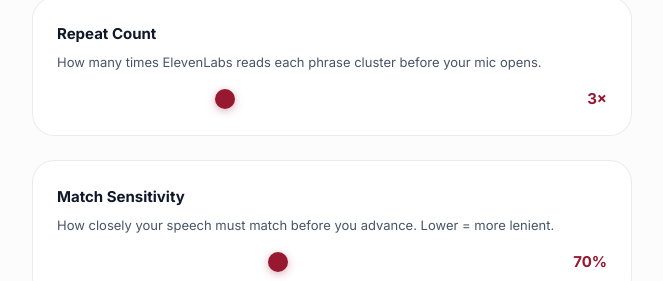
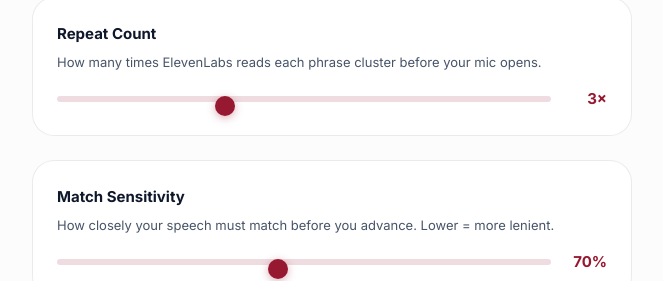
Before and after one commit to vexonastudios/biblememory, a Next.js app: page /settings in a window 1280 px wide. Shown: the part 573-854 px from the top of the page, without its empty margins (308-971 px from the left). Built offline with nearby package versions, Linux system fonts and the light colour scheme; no server answers.

Commit message:
Fix settings slider styling and wire prebuild stamp-sw hook

```diff
--- a/app/globals.css
+++ b/app/globals.css
@@ -1211,24 +1211,62 @@ input, select, textarea { font-family: inherit; }
 
 .settings-slider {
   -webkit-appearance: none;
+  appearance: none;
   flex: 1;
-  height: 4px;
+  height: 6px;
   border-radius: 99px;
-  background: rgba(255,255,255,0.12);
+  background: rgba(var(--gold-rgb), 0.15);
   outline: none;
   cursor: pointer;
-}
+  transition: background var(--transition);
+}
+
+.settings-slider:hover {
+  background: rgba(var(--gold-rgb), 0.22);
+}
+
+.settings-slider::-webkit-slider-runnable-track {
+  height: 6px;
+  border-radius: 99px;
+  background: transparent;
+}
+
+.settings-slider::-moz-range-track {
+  height: 6px;
+  border-radius: 99px;
+  background: transparent;
+}
+
 .settings-slider::-webkit-slider-thumb {
   -webkit-appearance: none;
+  appearance: none;
   width: 20px;
   height: 20px;
   border-radius: 50%;
   background: var(--gold);
   cursor: pointer;
-  box-shadow: 0 2px 8px rgba(var(--gold-rgb),0.35);
+  box-shadow: 0 2px 8px rgba(var(--gold-rgb), 0.35);
   transition: transform 0.15s ease;
 }
-.settings-slider::-webkit-slider-thumb:hover { transform: scale(1.15); }
+
+.settings-slider::-webkit-slider-thumb:hover {
+  transform: scale(1.15);
+}
+
+.settings-slider::-moz-range-thumb {
+  width: 20px;
+  height: 20px;
+  border: none;
+  border-radius: 50%;
+  background: var(--gold);
+  cursor: pointer;
+  box-shadow: 0 2px 8px rgba(var(--gold-rgb), 0.35);
+  transition: transform 0.15s ease;
+}
+
+.settings-slider::-moz-range-thumb:hover {
+  transform: scale(1.15);
+}
 
 .slider-value {
   font-size: 15px;
--- a/package.json
+++ b/package.json
@@ -4,6 +4,7 @@
   "private": true,
   "scripts": {
     "dev": "next dev --port 3002",
+    "prebuild": "node scripts/stamp-sw.cjs",
     "build": "next build",
     "start": "next start",
     "lint": "eslint"
--- a/public/sw.js
+++ b/public/sw.js
@@ -12,7 +12,7 @@
  *  - TTS API: Cache-first (audio is content-addressed, never stale)
  */
 
-const CACHE_NAME = 'inscribed-BUILD_TS';
+const CACHE_NAME = 'inscribed-1779412734811';
 const OFFLINE_URL = '/';
 
 // App shell — static assets to pre-cache on install
```
